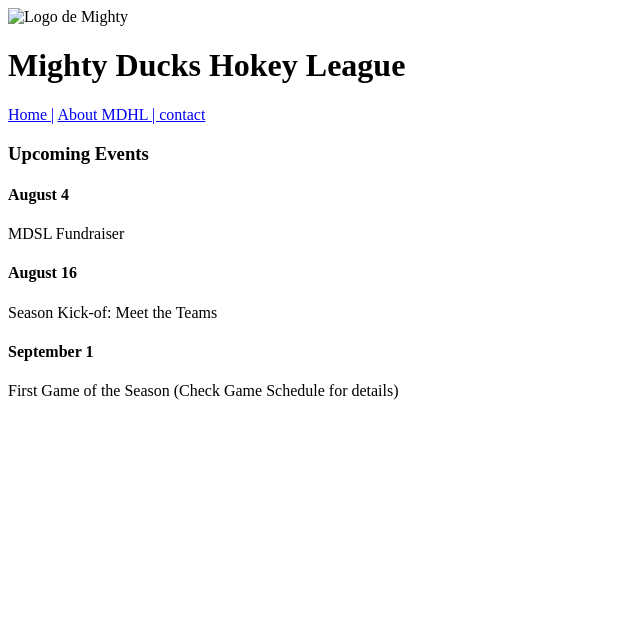
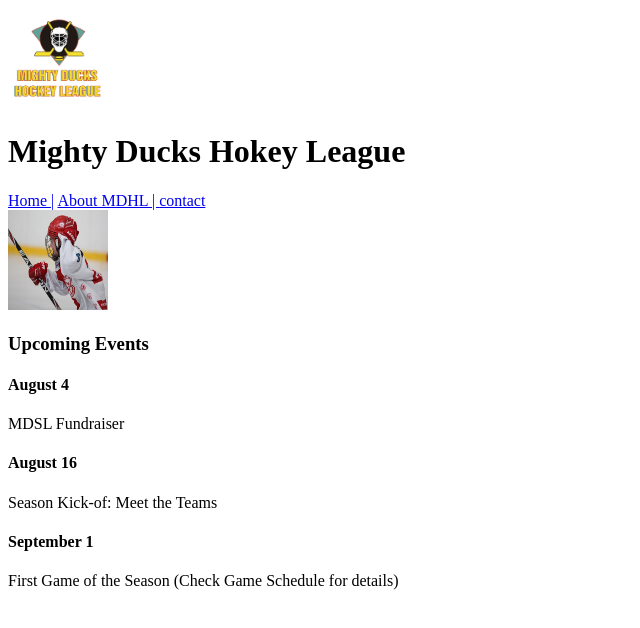
Before and after one commit to Emilia-Paredes/tareas, a plain HTML site: page index.html in a window 1280 px wide. Shown: the whole page, without its empty margins (0-640 px from the left). Drawn offline with Linux system fonts and the light colour scheme.

Commit message:
se agrega imagen

```diff
--- a/index.html
+++ b/index.html
@@ -1,13 +1,16 @@
 <!DOCTYPE html>
 
+<html lang="en">
+
 <head>
-    <title>Document</title>
-    <link rel="stylesheet" href="style.css">
+    <meta charset="UTF-8">
+    <meta name="viewport" content="width=device-width, initial-scale=1.0">
+    <title>Hockey</title>
 </head>
 
 <body>
     <div>
-        <img src="Logo Mighty ducks-01.png" alt="Logo de Mighty" width="100" height="100">
+        <img src="Logo-Mighty-ducks-01.png" alt="Logo-de-Mighty" width="100" height="100">
         <h1>Mighty Ducks Hokey League</h1>
         <div>
             <a href="#">Home |</a>
@@ -15,12 +18,9 @@
             <a href="./contact.html">contact</a>
         </div>
     </div>
-
     <div>
-
-
+        <img src="hockey-1.jpg" alt="patinador-de-Hockey" width="100" height="100">
         <h3>Upcoming Events</h3>
-
         <h4>August 4</h4>
         <p>MDSL Fundraiser</p>
         <h4>August 16</h4>
```
Also changed, not shown: Logo-Mighty-ducks-01.png (added), hockey-1.jpg (added), hockey-2.jpg (added), hockey-3.jpg (added).
